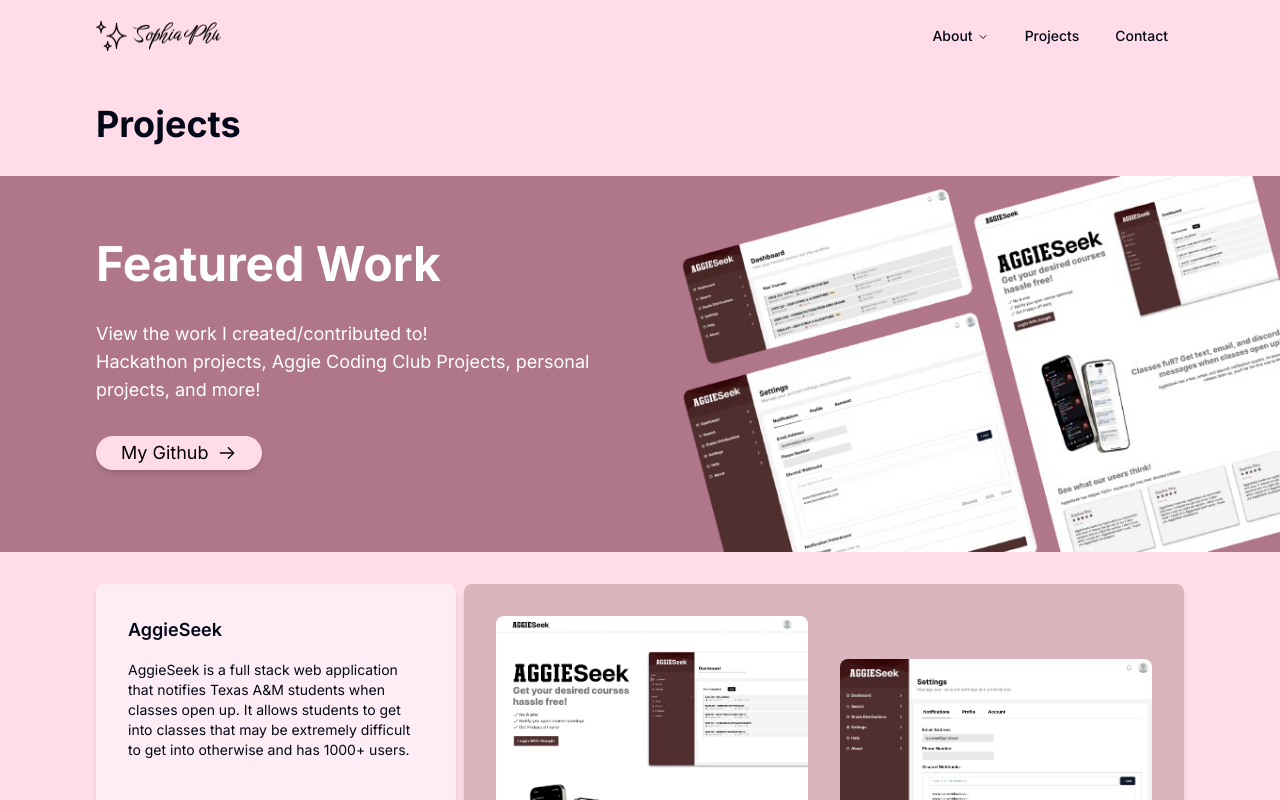
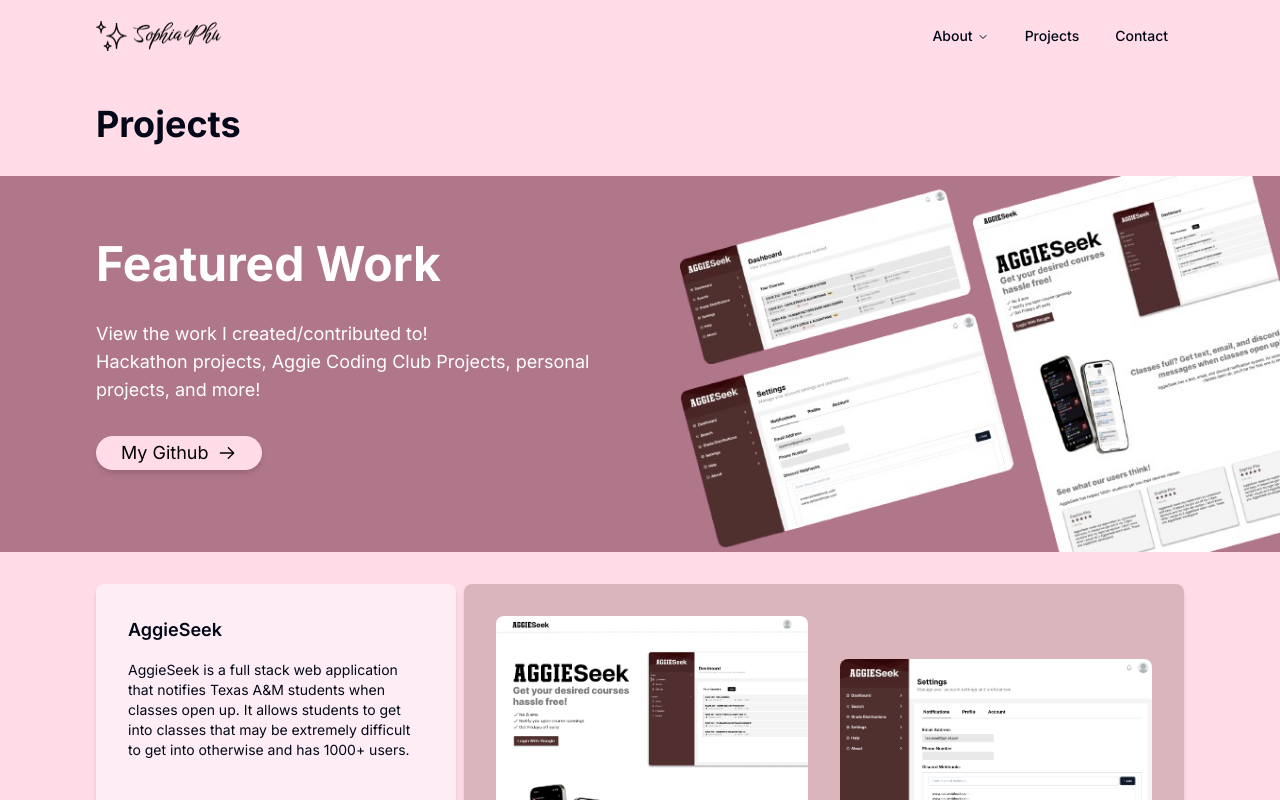
Before and after one commit to sophiaaphu/sophia-personal-website, a Next.js app in the folder sophia-personal-website/: page /projects in a window 1280 px wide. Shown: the top 800 px of the page. Built offline with nearby package versions, Linux system fonts and the light colour scheme.

Commit message:
thissss shouldddd workkkkkkkkk

```diff
--- a/sophia-personal-website/src/app/projects/page.tsx
+++ b/sophia-personal-website/src/app/projects/page.tsx
@@ -25,11 +25,11 @@
             </Badge>
           </div>
           <Image
-            src="/aggie-seek-banner.png"
-            alt="aggie seek 1"
+            src="/actual-aggie-seek-banner.png"
+            alt="aggie seek banner"
             width={600}
             height={600}
-            className=" mt-8 sm:mt-0 transform transition-transform duration-300 group-hover:scale-105"
+            className="transform transition-transform duration-300 group-hover:scale-105"
           />
         </div>
       </div>
```
Also changed, not shown: sophia-personal-website/public/actual-aggie-seek-banner.png (added).
